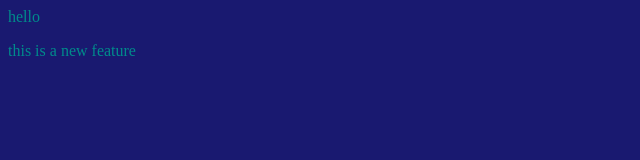
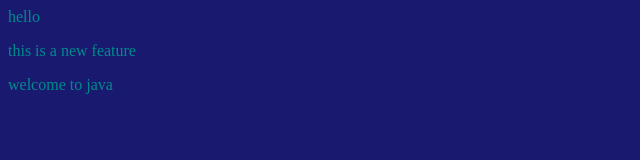
Before and after one commit to spradhan7656/localrepo, a plain HTML site: page index.html in a window 1280 px wide. Shown: the whole page, without its empty margins (0-640 px from the left). Drawn offline with Linux system fonts and the light colour scheme.

Commit message:
new paragraph

```diff
--- a/index.html
+++ b/index.html
@@ -9,5 +9,6 @@
 <body class="main">
     hello
     <p>this is a new feature</p>
+    <p>welcome to java</p>
 </body>
 </html>
```
